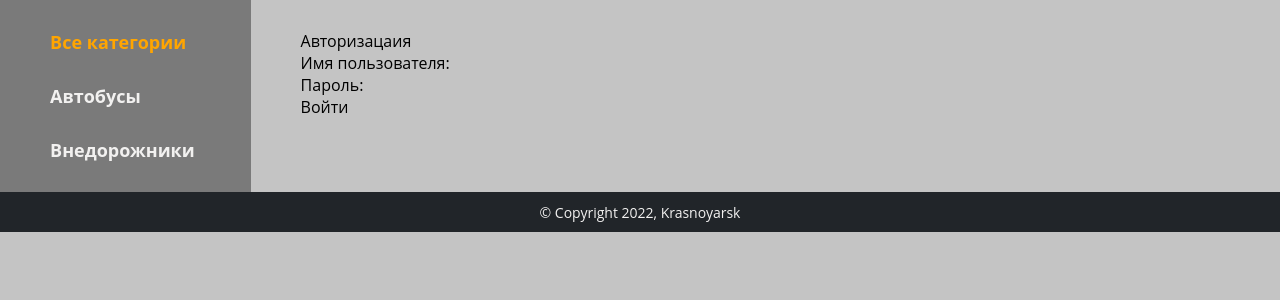
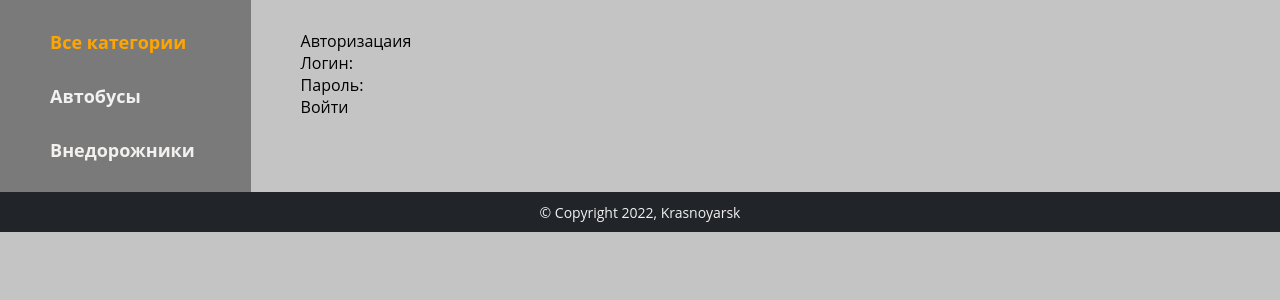
Before and after one commit to Viktor1732/russian_cars, a Django app: page /login/ in a window 1280 px wide. Shown: the part 60-360 px from the top of the page. Run offline with Django 4.2, Linux system fonts and the light colour scheme; data comes from the database, SQL or seed files in the repository; both versions use the stored data as it was after the commit.

Commit message:
- Переопределил форму авторизации; - Добавил перенаправление на главную страницу в случае успешной авторизации.

```diff
--- a/russian_cars/auto_world/cars/forms.py
+++ b/russian_cars/auto_world/cars/forms.py
@@ -1,5 +1,5 @@
 from django import forms
-from django.contrib.auth.forms import UserCreationForm
+from django.contrib.auth.forms import UserCreationForm, AuthenticationForm
 from django.contrib.auth.models import User
 from django.core.exceptions import ValidationError
 
@@ -37,3 +37,8 @@ class RegisterUserForm(UserCreationForm):
     class Meta:
         model = User  # Модель User работет с таблицей auth_user в БД
         fields = ('username', 'email', 'password1', 'password2')
+
+
+class LoginUserForm(AuthenticationForm):
+    username = forms.CharField(label='Логин', widget=forms.TextInput(attrs={'class': 'form-input'}))
+    password = forms.CharField(label='Пароль', widget=forms.PasswordInput(attrs={'class': 'form-input'}))
--- a/russian_cars/auto_world/cars/templates/cars/login.html
+++ b/russian_cars/auto_world/cars/templates/cars/login.html
@@ -5,7 +5,14 @@
 
 <form method="post">
     {% csrf_token %}
-    {{ form.as_p }}
+
+    <div class="form-error">{{ form.non_field_errors }}</div>
+
+    {% for f in form %}
+        <p><label class="form-label" for="{{ f.id_for_label }}">{{ f.label }}: </label>{{ f }}</p>
+        <div class="form-error">{{ f.errors }}</div>
+    {% endfor %}
+
     <button type="submit">Войти</button>
 </form>
 {% endblock content %}
--- a/russian_cars/auto_world/cars/views.py
+++ b/russian_cars/auto_world/cars/views.py
@@ -109,10 +109,13 @@ class RegisterUser(DataMixin, CreateView):
 
 class LoginUser(DataMixin, LoginView):
     template_name = 'cars/login.html'
-    form_class = AuthenticationForm
+    form_class = LoginUserForm
 
     def get_context_data(self, *, object_list=None, **kwargs):
         context = super().get_context_data(**kwargs)
         c_def = self.get_user_context(title='Авторизацаия')
         context = dict(list(context.items()) + list(c_def.items()))
         return context
+
+    def get_success_url(self):
+        return reverse_lazy('home')
```
Also changed, not shown: russian_cars/auto_world/db.sqlite3.
